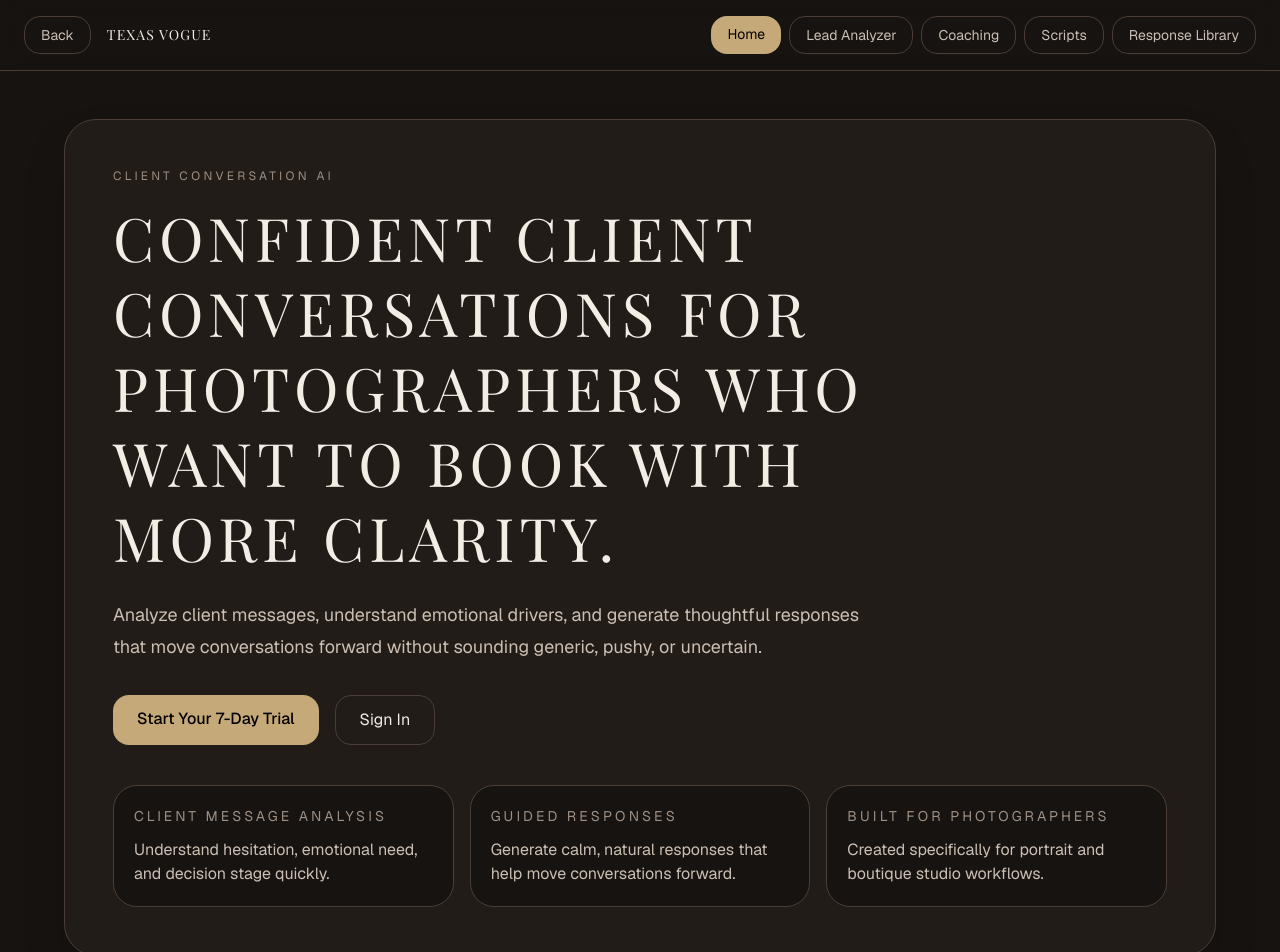
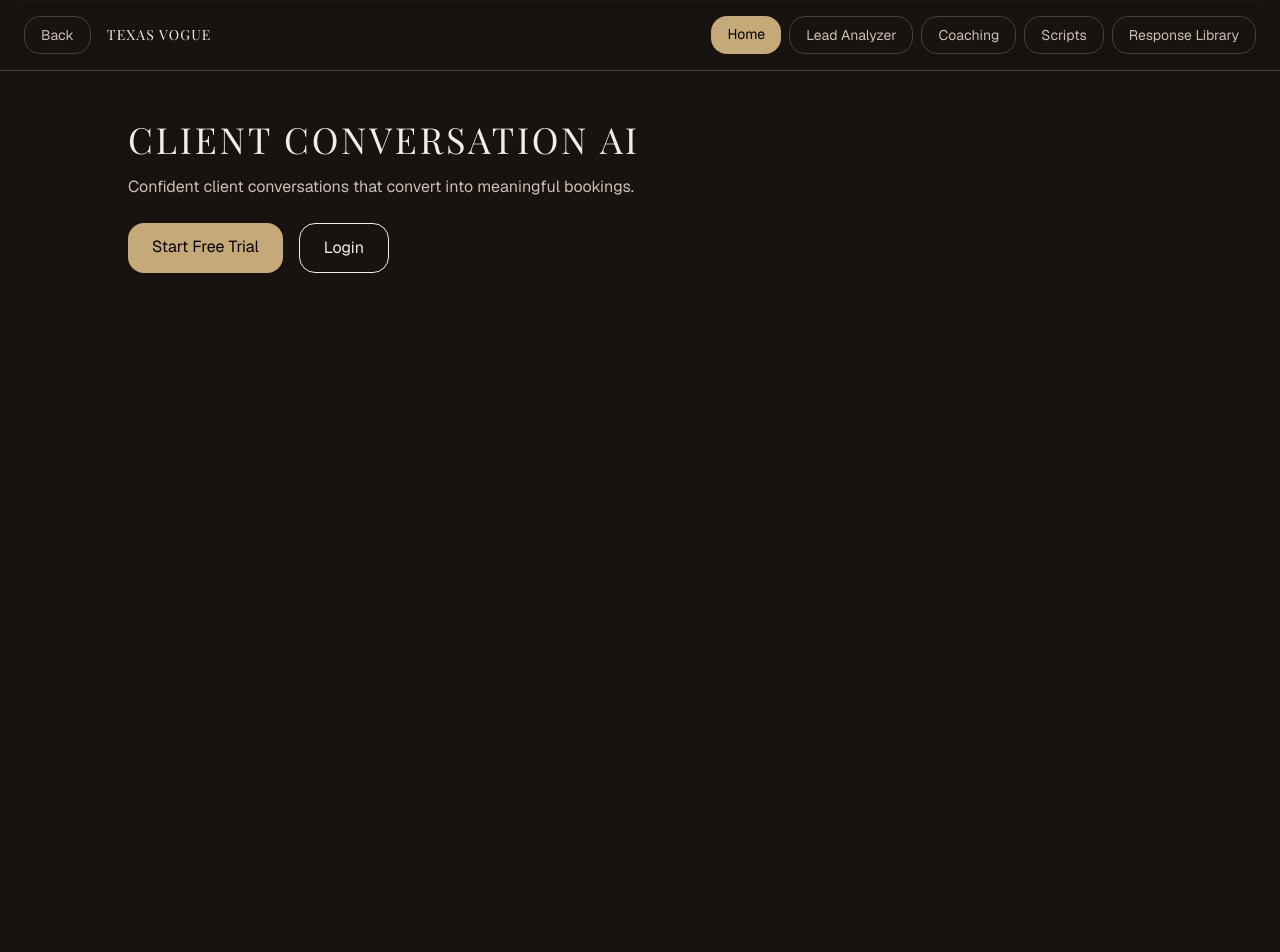
Before and after one commit to devorah16-ui/tvp-app, a Next.js app: page / in a window 1280 px wide. Shown: the top 952 px of the page. After the commit the page ends 871 px from the top, so only its background shows below. Built offline with nearby package versions, Linux system fonts and the light colour scheme.

Commit message:
Add auth gating, pricing flow, and Stripe integration

```diff
--- a/app/dashboard/page.tsx
+++ b/app/dashboard/page.tsx
@@ -2,44 +2,16 @@ import Link from "next/link";
 import { requirePaidAccess } from "../../utils/access";
 
 export default async function DashboardPage() {
-  const { user, profile } = await requirePaidAccess();
+  await requirePaidAccess();
 
   return (
     <main className="min-h-screen bg-[#171311] px-6 py-12 text-[#F3EDE6]">
-      <div className="mx-auto max-w-5xl">
-        <div className="rounded-[32px] border border-[#4A3E36] bg-[#221C19] p-8 shadow-2xl">
-          <p className="text-xs uppercase tracking-[0.28em] text-[#9D8F83]">
-            Dashboard
-          </p>
+      <h1 className="text-3xl">Dashboard</h1>
 
-          <h1 className="mt-4 font-display text-4xl text-[#F3EDE6]">
-            Welcome inside
-          </h1>
-
-          <p className="mt-4 text-[#CBBFB3]">
-            Signed in as {user.email} · status: {profile.subscription_status}
-          </p>
-
-          <div className="mt-8 grid gap-4 md:grid-cols-2">
-            <Link
-              href="/lead-analyzer"
-              className="rounded-3xl border border-[#4A3E36] bg-[#171311] p-6 transition hover:border-[#C6A978]"
-            >
-              <h2 className="text-xl text-[#F3EDE6]">Lead Analyzer</h2>
-              <p className="mt-2 text-[#CBBFB3]">
-                Analyze real client messages and generate guided responses.
-              </p>
-            </Link>
-
-            <div className="rounded-3xl border border-[#4A3E36] bg-[#171311] p-6">
-              <h2 className="text-xl text-[#F3EDE6]">More sections</h2>
-              <p className="mt-2 text-[#CBBFB3]">
-                Add your other protected app sections here using the same paid
-                access rule.
-              </p>
-            </div>
-          </div>
-        </div>
+      <div className="mt-6">
+        <Link href="/lead-analyzer" className="underline">
+          Go to Lead Analyzer
+        </Link>
       </div>
     </main>
   );
--- a/app/lead-analyzer/page.tsx
+++ b/app/lead-analyzer/page.tsx
@@ -1,7 +1,7 @@
+import { requirePaidAccess } from "../../utils/access";
 import LeadAnalyzerClient from "../../components/LeadAnalyzerClient";
-import { requirePaidAccess } from "../../utils/access";
 
-export default async function LeadAnalyzerPage() {
+export default async function Page() {
   await requirePaidAccess();
   return <LeadAnalyzerClient />;
 }
--- a/app/page.tsx
+++ b/app/page.tsx
@@ -3,66 +3,23 @@ import Link from "next/link";
 export default function HomePage() {
   return (
     <main className="min-h-screen bg-[#171311] px-6 py-12 text-[#F3EDE6]">
-      <div className="mx-auto max-w-6xl">
-        <div className="rounded-[32px] border border-[#4A3E36] bg-[#221C19] p-8 shadow-2xl md:p-12">
-          <p className="text-xs uppercase tracking-[0.28em] text-[#9D8F83]">
-            Client Conversation AI
-          </p>
+      <div className="mx-auto max-w-5xl">
+        <h1 className="text-4xl font-display">Client Conversation AI</h1>
 
-          <h1 className="mt-4 max-w-4xl font-display text-4xl leading-tight text-[#F3EDE6] md:text-6xl">
-            Confident client conversations for photographers who want to book
-            with more clarity.
-          </h1>
+        <p className="mt-4 text-[#CBBFB3]">
+          Confident client conversations that convert into meaningful bookings.
+        </p>
 
-          <p className="mt-6 max-w-3xl text-lg leading-8 text-[#CBBFB3]">
-            Analyze client messages, understand emotional drivers, and generate
-            thoughtful responses that move conversations forward without sounding
-            generic, pushy, or uncertain.
-          </p>
+        <div className="mt-6 flex gap-4">
+          <Link href="/pricing" className="bg-[#C6A978] px-6 py-3 rounded-2xl text-black">
+            Start Free Trial
+          </Link>
 
-          <div className="mt-8 flex flex-wrap gap-4">
-            <Link
-              href="/pricing"
-              className="rounded-2xl bg-[#C6A978] px-6 py-3 font-medium text-black transition hover:bg-[#D7BB8C]"
-            >
-              Start Your 7-Day Trial
-            </Link>
-
-            <Link
-              href="/login"
-              className="rounded-2xl border border-[#4A3E36] px-6 py-3 text-[#F3EDE6] transition hover:border-[#C6A978]"
-            >
-              Sign In
-            </Link>
-          </div>
-
-          <div className="mt-10 grid gap-4 md:grid-cols-3">
-            <FeatureCard
-              title="Client Message Analysis"
-              text="Understand hesitation, emotional need, and decision stage quickly."
-            />
-            <FeatureCard
-              title="Guided Responses"
-              text="Generate calm, natural responses that help move conversations forward."
-            />
-            <FeatureCard
-              title="Built for Photographers"
-              text="Created specifically for portrait and boutique studio workflows."
-            />
-          </div>
+          <Link href="/login" className="border px-6 py-3 rounded-2xl">
+            Login
+          </Link>
         </div>
       </div>
     </main>
   );
 }
-
-function FeatureCard({ title, text }: { title: string; text: string }) {
-  return (
-    <div className="rounded-3xl border border-[#4A3E36] bg-[#171311] p-5">
-      <h2 className="text-sm uppercase tracking-[0.22em] text-[#9D8F83]">
-        {title}
-      </h2>
-      <p className="mt-3 text-[#CBBFB3]">{text}</p>
-    </div>
-  );
-}
--- a/app/pricing/page.tsx
+++ b/app/pricing/page.tsx
@@ -1,104 +1,27 @@
 "use client";
 
-import { useState } from "react";
-import { useRouter } from "next/navigation";
-import { createClient } from "../../utils/supabase/client";
-
 export default function PricingPage() {
-  const router = useRouter();
-  const supabase = createClient();
-  const [loading, setLoading] = useState(false);
-
   async function startCheckout() {
-    setLoading(true);
-
-    try {
-      const {
-        data: { user },
-      } = await supabase.auth.getUser();
-
-      if (!user) {
-        router.push("/login");
-        return;
-      }
-
-      const priceId = process.env.NEXT_PUBLIC_STRIPE_FOUNDING_PRICE_ID;
-
-      if (!priceId) {
-        throw new Error("Missing founding Stripe price ID.");
-      }
-
     const res = await fetch("/api/create-checkout-session", {
       method: "POST",
-        headers: {
-          "Content-Type": "application/json",
-        },
-        body: JSON.stringify({ priceId }),
     });
 
     const data = await res.json();
-
-      if (!res.ok) {
-        throw new Error(data.error || "Checkout failed.");
-      }
-
     window.location.href = data.url;
-    } catch (error) {
-      alert(error instanceof Error ? error.message : "Something went wrong.");
-    } finally {
-      setLoading(false);
-    }
   }
 
   return (
-    <main className="min-h-screen bg-[#171311] px-6 py-12 text-[#F3EDE6]">
-      <div className="mx-auto max-w-4xl">
-        <div className="rounded-[32px] border border-[#4A3E36] bg-[#221C19] p-8 shadow-2xl md:p-12">
-          <p className="text-xs uppercase tracking-[0.28em] text-[#9D8F83]">
-            Simple, Thoughtful Access
-          </p>
-
-          <h1 className="mt-4 font-display text-4xl text-[#F3EDE6]">
-            One membership. Full access.
-          </h1>
-
-          <p className="mt-4 max-w-2xl text-lg leading-8 text-[#CBBFB3]">
-            Start with a 7-day free trial and experience the full system with no
-            limitations.
-          </p>
-
-          <div className="mt-10 rounded-3xl border border-[#4A3E36] bg-[#171311] p-8">
-            <p className="text-sm uppercase tracking-[0.22em] text-[#9D8F83]">
-              Founding Member Access
-            </p>
-
-            <div className="mt-4 flex items-end gap-2">
-              <span className="font-display text-5xl text-[#F3EDE6]">$29</span>
-              <span className="pb-1 text-[#CBBFB3]">/ month locked in</span>
-            </div>
-
-            <p className="mt-4 text-[#CBBFB3]">
-              Standard pricing will be $49/month. Founding rate remains yours as
-              long as your subscription stays active.
-            </p>
-
-            <ul className="mt-6 space-y-2 text-[#CBBFB3]">
-              <li>• 7-day free trial with full access</li>
-              <li>• Client message analysis</li>
-              <li>• Guided response generation</li>
-              <li>• Emotional insight and decision stage clarity</li>
-              <li>• Saveable response library</li>
-            </ul>
+    <main className="min-h-screen flex items-center justify-center bg-[#171311] text-white">
+      <div className="p-10 border rounded-2xl">
+        <h1 className="text-3xl">Start Your 7-Day Trial</h1>
+        <p className="mt-2">$29/month (Founding Rate)</p>
 
         <button
           onClick={startCheckout}
-              disabled={loading}
-              className="mt-8 rounded-2xl bg-[#C6A978] px-6 py-3 font-medium text-black transition hover:bg-[#D7BB8C] disabled:opacity-60"
+          className="mt-6 bg-[#C6A978] px-6 py-3 rounded-xl text-black"
         >
-              {loading ? "Redirecting..." : "Start Your 7-Day Trial"}
+          Start Trial
         </button>
-          </div>
-        </div>
       </div>
     </main>
   );
--- a/utils/access.ts
+++ b/utils/access.ts
@@ -1,19 +1,9 @@
 import { redirect } from "next/navigation";
 import { createClient } from "./supabase/server";
 
-type Profile = {
-  id: string;
-  email: string | null;
-  role: string | null;
-  stripe_customer_id: string | null;
-  subscription_status: string | null;
-  trial_ends_at: string | null;
-  current_period_end: string | null;
-};
+const ALLOWED = new Set(["trialing", "active"]);
 
-const ALLOWED_STATUSES = new Set(["trialing", "active"]);
-
-export async function requireUser() {
+export async function requirePaidAccess() {
   const supabase = await createClient();
 
   const {
@@ -24,23 +14,15 @@ export async function requireUser() {
     redirect("/login");
   }
 
-  return { supabase, user };
-}
+  const { data: profile } = await supabase
+    .from("profiles")
+    .select("subscription_status")
+    .eq("id", user.id)
+    .single();
 
-export async function requirePaidAccess() {
-  const { supabase, user } = await requireUser();
-
-  const { data: profile, error } = await supabase
-    .from("profiles")
-    .select(
-      "id, email, role, stripe_customer_id, subscription_status, trial_ends_at, current_period_end"
-    )
-    .eq("id", user.id)
-    .single<Profile>();
-
-  if (error || !profile || !ALLOWED_STATUSES.has(profile.subscription_status ?? "")) {
+  if (!profile || !ALLOWED.has(profile.subscription_status)) {
     redirect("/pricing");
   }
 
-  return { supabase, user, profile };
+  return { user, profile };
 }
```
Lines whose indentation alone changed are shown as unchanged.
